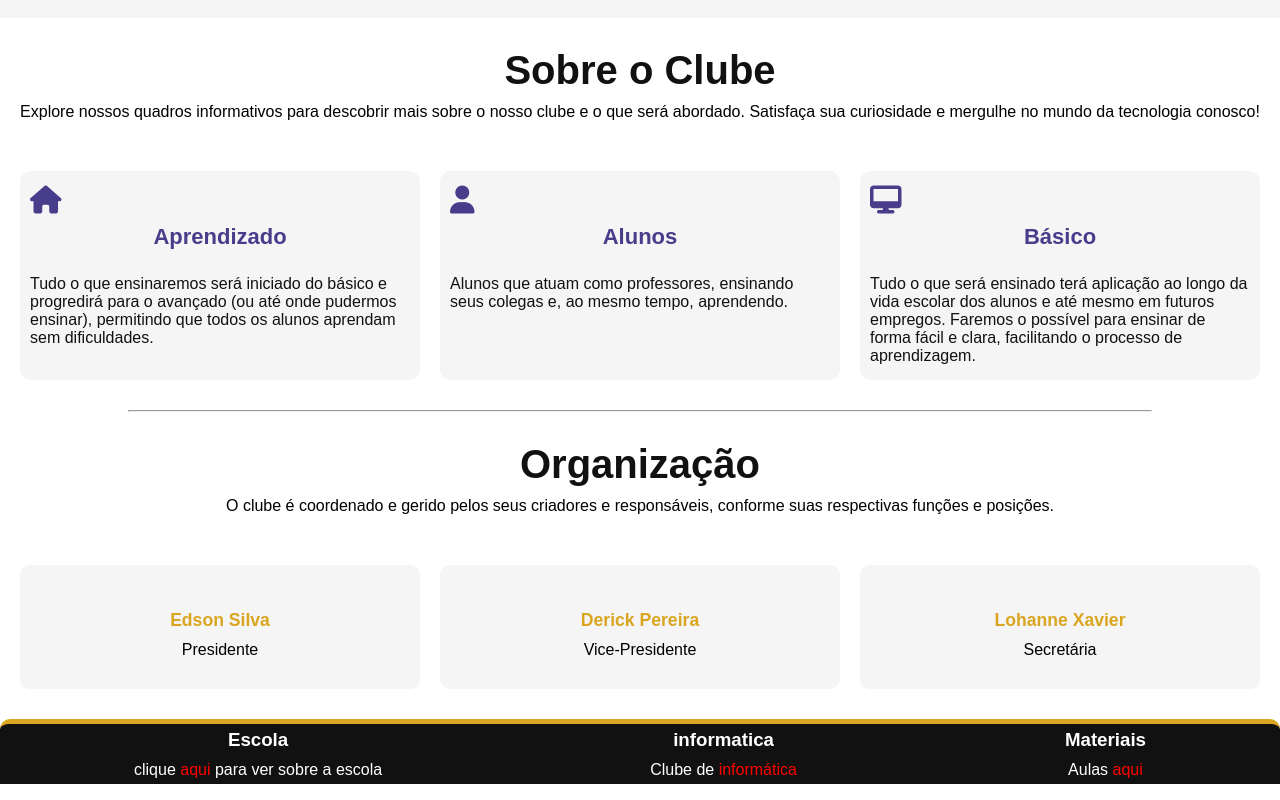
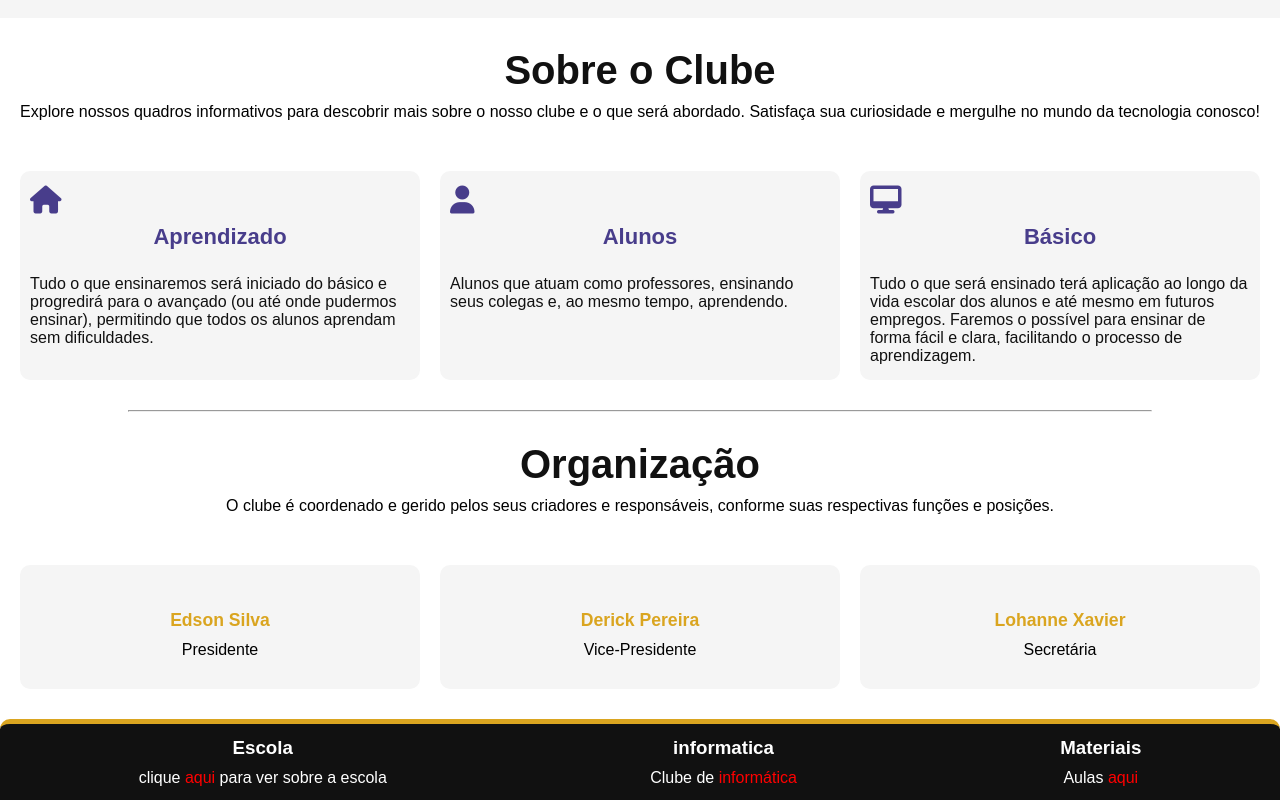
Before and after one commit to Hanoky07/clube, a plain HTML site: page index.html in a window 1280 px wide. Shown: the part 1106-1906 px from the top of the page. Drawn offline with Linux system fonts and the light colour scheme.

Commit message:
Update style.css

```diff
--- a/style.css
+++ b/style.css
@@ -309,6 +309,8 @@ h6 {
 .grid-template-areas-1 {
 	grid-template-areas:
 		"fot1 fot2 fot3";
+    gap: 2px;
+    padding: 8px;
 }
 
 /* Grid Item */
```
